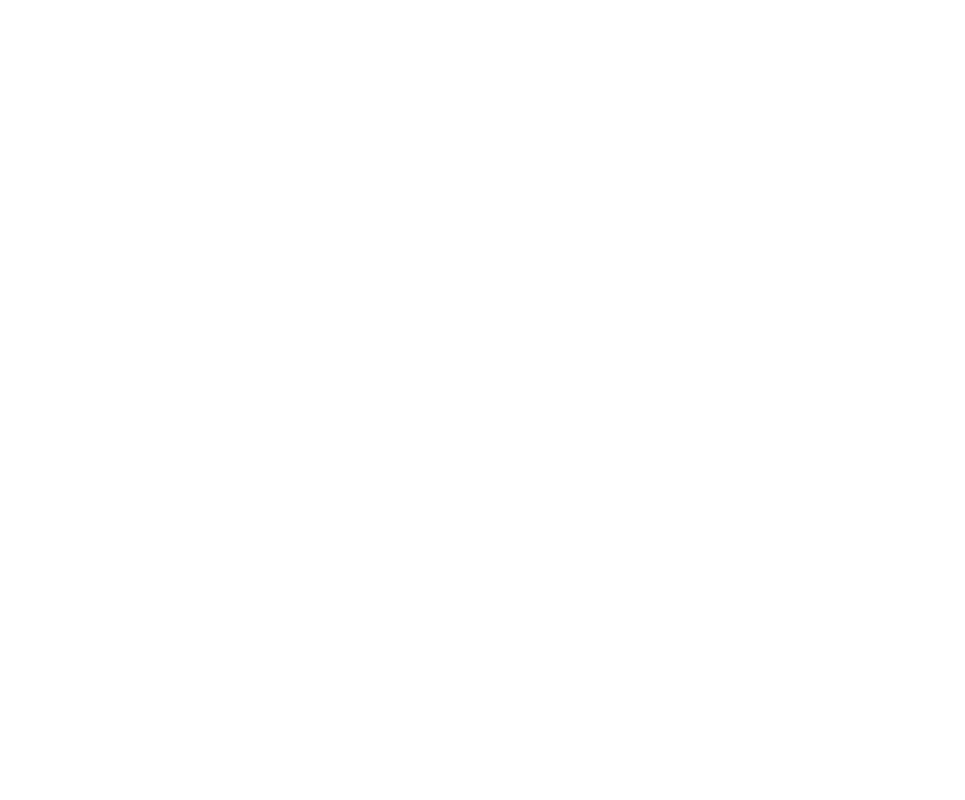
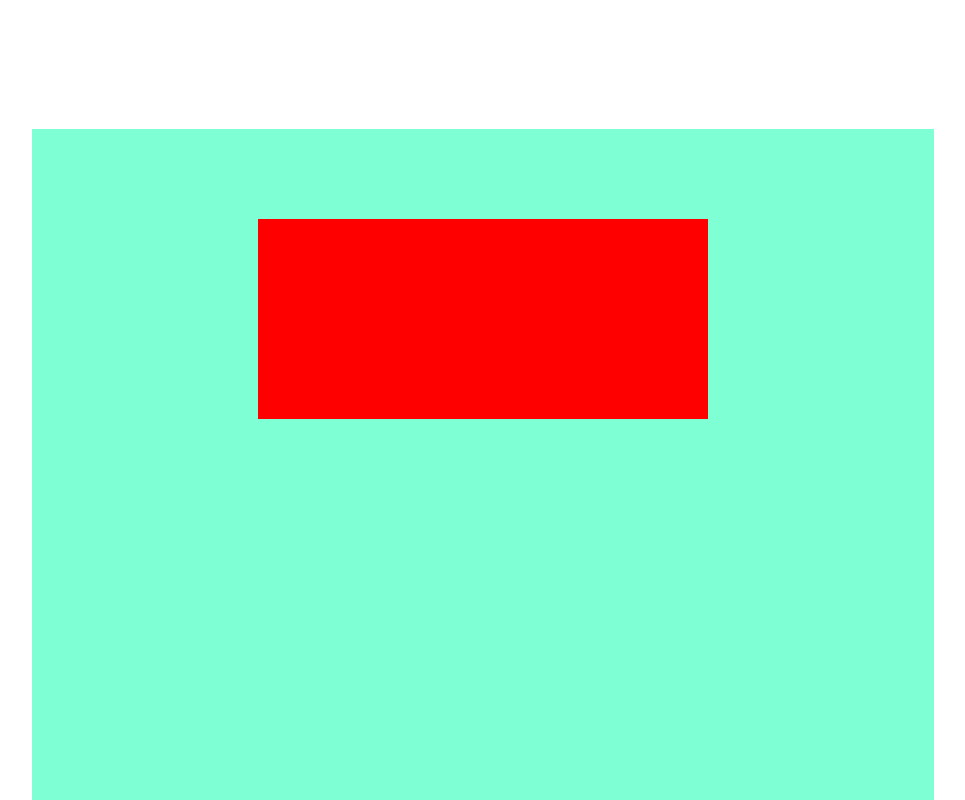
Before and after one commit to johnstevens24/PersonalSite, a React (Create React App) app in the folder personal-site/: page /about in a window 1280 px wide. Shown: the part 1500-2300 px from the top of the page, without its empty margins (157-1122 px from the left). Built offline with nearby package versions, Linux system fonts and the light colour scheme.

Commit message:
Got the motorcycling video styling prepped.

```diff
--- a/personal-site/src/components/pages/About/About.js
+++ b/personal-site/src/components/pages/About/About.js
@@ -11,6 +11,9 @@
     const secondDivRef = useRef(null)
     const [secondDivHeight, setSecondDivHeight] = useState(150)
     const [secondDivPercentVisible, setSecondDivPercentVisible] = useState(0)
+
+    const thirdDivRef = useRef(null)
+    const [thirdDivPercentVisible, setThirdDivPercentVisible] = useState(0)
 
     useEffect(() => {
         window.addEventListener('scroll', checkVisibility);
@@ -58,8 +61,30 @@
             if(percent > 100)
                 setSecondDivPercentVisible(100)
         }
+
+        if (thirdDivRef.current) {
+            const rect = thirdDivRef.current.getBoundingClientRect();
+
+            let percent = (-rect.top/rect.height)*100
+
+            if(percent >= 0 && percent <= 100)
+            {
+                    setThirdDivPercentVisible(percent)
+            }
+            else
+            if(percent < 0)
+                setThirdDivPercentVisible(0)
+            else
+            if(percent > 100)
+                setThirdDivPercentVisible(100)
+        }
     };
 
+    function getVideoWidth() {
+        if(thirdDivPercentVisible < 25)
+            return 50 + thirdDivPercentVisible*2;
+        return 100;
+    }
 
     const languages = [
         {name:"JavaScript", icon:"https://cdn.jsdelivr.net/gh/devicons/devicon@latest/icons/javascript/javascript-original.svg"},
@@ -130,12 +155,22 @@
 
 
                 {/* Hobbies Banner div */}
-               <div ref={secondDivRef} style={{height:`${secondDivHeight}px`, width:'auto', display:'flex', flexDirection:'row'}}>
+                <div ref={secondDivRef} style={{height:`${secondDivHeight}px`, width:'auto', display:'flex', flexDirection:'row'}}>
                     <div style={{width:40, height:`${secondDivPercentVisible}%`, backgroundColor:'#007AFF'}}></div>
-                    <div style={{paddingLeft:'1rem', opacity:`${secondDivPercentVisible/100}`,flex:1, background:'linear-gradient(to right, rgba(1, 214, 214, 1), rgba(214, 214, 214, 0))'}}>
+                    <div style={{paddingLeft:'1rem', opacity:`${secondDivPercentVisible/100}`, flex:1, background:'linear-gradient(to right, rgba(1, 214, 214, 1), rgba(214, 214, 214, 0))'}}>
                         <p className="hobbies"style={{fontSize:100}}><b style={{color:'white'}}>HOBBIES</b></p>
                     </div>
                 </div>
+
+                {/* Motorcycle Video div */}
+                <div ref={thirdDivRef} className="motorcycleDiv">
+                    <div style={{width:'5px', height:`${thirdDivPercentVisible+3}%`}}>{/* spacer div */}</div>
+                    <div style={{width:`${getVideoWidth()}%`, height:200, backgroundColor:'red', display:'flex', flexDirection:'column', justifyContent:'center', alignItems:'center'}}>
+                        {thirdDivPercentVisible > 40 ? <h2 style={{color:'white'}}>MOTORCYCLING</h2> : <></>}
+                    </div>
+                </div>
+
+
                 <div style={{height:3000}}></div>
             </div>
         </div>
--- a/personal-site/src/components/pages/About/AboutStyles.css
+++ b/personal-site/src/components/pages/About/AboutStyles.css
@@ -69,3 +69,14 @@
 .hobbies:hover {
     cursor:default;
 }
+
+
+.motorcycleDiv {
+    height: 3000px;
+    width: 100%;
+    background-color: aquamarine;
+    display: flex;
+    flex-direction: column;
+    justify-content: flex-start;
+    align-items: center;
+}
```
